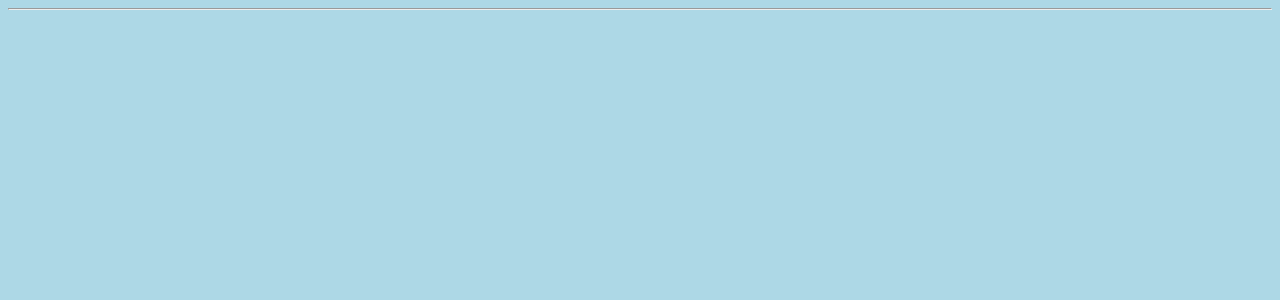
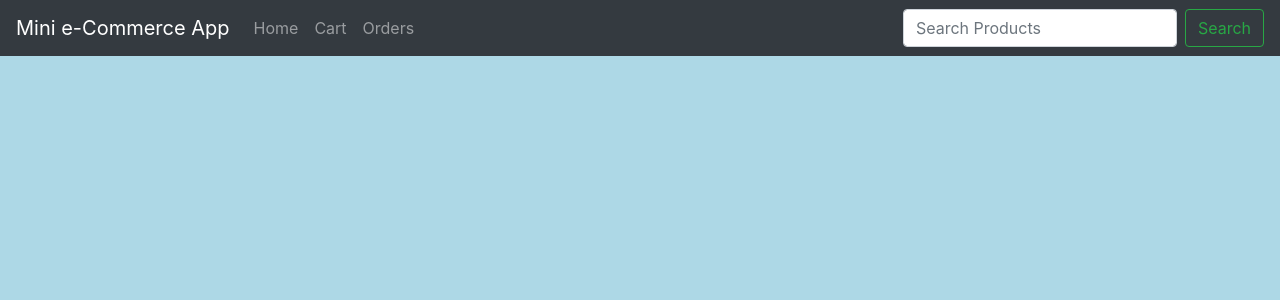
Before and after one commit to briantam23/Mini-eCommerce-App, a React app: page / in a window 1280 px wide. Shown: the top 300 px of the page. Built offline with nearby package versions, Linux system fonts and the light colour scheme.

Commit message:
Added React Bootstrap

```diff
--- a/package.json
+++ b/package.json
@@ -27,9 +27,11 @@
     "dependencies": {
         "axios": "^0.18.0",
         "body-parser": "^1.18.3",
+        "bootstrap": "^4.3.1",
         "express": "^4.16.3",
         "pg": "^7.4.3",
         "react": "^16.5.0",
+        "react-bootstrap": "^1.0.0-beta.5",
         "react-dom": "^16.5.0",
         "react-redux": "^5.0.7",
         "react-router-dom": "^4.3.1",
--- a/public/index.html
+++ b/public/index.html
@@ -3,6 +3,12 @@
     <head>
         <meta charset="uft-8">
         <title>Mini e-Commerce App</title>
+        <link
+            rel="stylesheet"
+            href="https://maxcdn.bootstrapcdn.com/bootstrap/4.2.1/css/bootstrap.min.css"
+            integrity="sha384-GJzZqFGwb1QTTN6wy59ffF1BuGJpLSa9DkKMp0DgiMDm4iYMj70gZWKYbI706tWS"
+            crossorigin="anonymous"
+        />
         <script src='/public/bundle.js' defer></script>
     </head>
     <body style='background-color: lightblue'>
--- a/src/components/App.js
+++ b/src/components/App.js
@@ -1,10 +1,31 @@
-import React, { Component } from 'react';
+import React, { Component, Fragment } from 'react';
+import Navbar from 'react-bootstrap/Navbar';
+import Nav from 'react-bootstrap/Nav';
+import Form from 'react-bootstrap/Form';
+import FormControl from 'react-bootstrap/FormControl';
+import Button from 'react-bootstrap/Button';
 
 
 class App extends Component {
     render() {
         return(
-            <hr/>
+            <Fragment>
+                <Navbar bg="dark" variant="dark" expand="lg">
+                    <Navbar.Brand href="#home">Mini e-Commerce App</Navbar.Brand>
+                    <Navbar.Toggle aria-controls="basic-navbar-nav" />
+                    <Navbar.Collapse id="basic-navbar-nav">
+                    <Nav className="mr-auto">
+                        <Nav.Link href="#home">Home</Nav.Link>
+                        <Nav.Link href="#cart">Cart</Nav.Link>
+                        <Nav.Link href="#orders">Orders</Nav.Link>
+                    </Nav>
+                    <Form inline>
+                        <FormControl type="text" placeholder="Search Products" className="mr-sm-2" />
+                        <Button variant="outline-success">Search</Button>
+                    </Form>
+                </Navbar.Collapse>
+                </Navbar>
+            </Fragment>
         )
     }
 }
```
Also changed, not shown: 1 other file (tests, documents, lock files or other folders).
